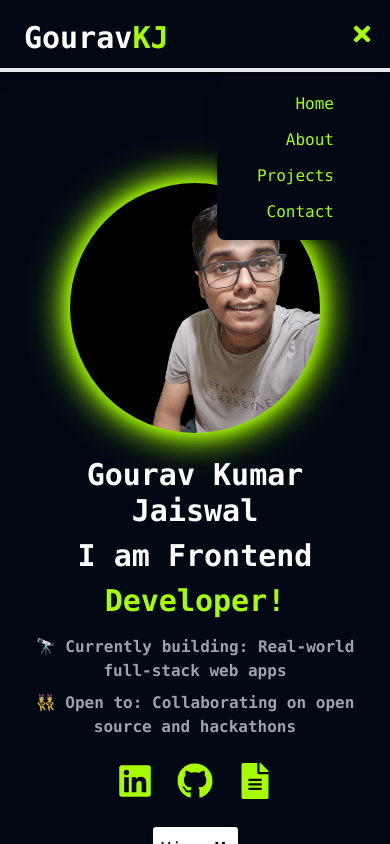
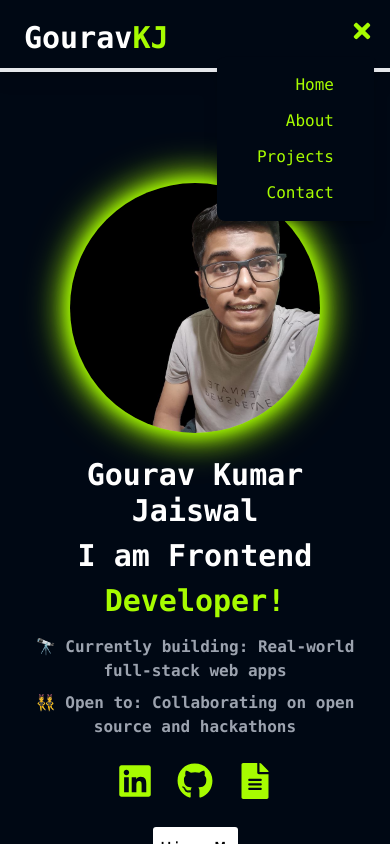
Before and after one commit to gouravKJ/portfolio1-frontend, a React (Create React App) app: page / in a window 390 px wide. Both pictures are taken after a click on the button 362 px from the left and 34 px from the top of the page. Shown: the top 844 px of the page. Built offline with nearby package versions, Linux system fonts and the light colour scheme.

Commit message:
Update navbar.js

```diff
--- a/src/components/navbar.js
+++ b/src/components/navbar.js
@@ -2,46 +2,40 @@ import { useState } from "react";
 import { FaBars, FaTimes} from "react-icons/fa";
 
 function Navbar(){
-
     const[isopen,setisopen]=useState(false);
-
     return(
         <nav className="sticky top-0 z-50 bg-[#000814] px-4 py-3 shadow-md border-b-4 drop-shadow-lg">
             <div className="flex justify-between items-center">
                 <h1
                     onClick={() => window.scrollTo({ behavior: 'smooth', top: 0 })}
-      className="text-white text-3xl font-bold ml-2 mt-2 font-mono"
+                    className="text-white text-3xl font-bold ml-2 mt-2 font-mono cursor-pointer"
                 >
                     Gourav<span className="text-[#A7FC00]">KJ</span>
                 </h1>
-
                 <ul className="hidden md:flex gap-10 text-xl font-mono ml-2 px-8 text-[#A7FC00]">
                     <li><a className="hover:underline" href="#intro">Home</a></li>
                     <li><a className="hover:underline" href="#about">About</a></li>
                     <li><a className="hover:underline" href="#projects">Projects</a></li>
                     <li><a className="hover:underline" href="#contact">Contact</a></li>
                 </ul>
-
+                <div className="md:hidden relative">
                     <button
-      className="md:hidden text-2xl text-[#A7FC00]"
+                        className="text-2xl text-[#A7FC00]"
                         onClick={() => setisopen(!isopen)}
                     >
                         {isopen ? <FaTimes /> : <FaBars />}
                     </button>
-  </div>
-
                     {isopen && (
-    <div className="absolute font-mono right-4 top-full mt-2 bg-[#000814] p-4 rounded-l-lg shadow-md flex flex-col space-y-3 text-right z-50 text-[#A7FC00] px-10">
-      <a href="#intro" onClick={() => setisopen(false)}>Home</a>
-      <a href="#about" onClick={() => setisopen(false)}>About</a>
-      <a href="#projects" onClick={() => setisopen(false)}>Projects</a>
-      <a href="#contact" onClick={() => setisopen(false)}>Contact</a>
+                        <div className="absolute font-mono right-0 top-full mt-2 bg-[#000814] p-4 rounded-l-lg shadow-md flex flex-col space-y-3 text-right z-50 text-[#A7FC00] px-10 min-w-max">
+                            <a href="#intro" onClick={() => setisopen(false)} className="hover:underline">Home</a>
+                            <a href="#about" onClick={() => setisopen(false)} className="hover:underline">About</a>
+                            <a href="#projects" onClick={() => setisopen(false)} className="hover:underline">Projects</a>
+                            <a href="#contact" onClick={() => setisopen(false)} className="hover:underline">Contact</a>
                         </div>
                     )}
+                </div>
+            </div>
         </nav>
-
-
-
     )
 }
 export default Navbar;
```
Lines whose indentation alone changed are shown as unchanged.
